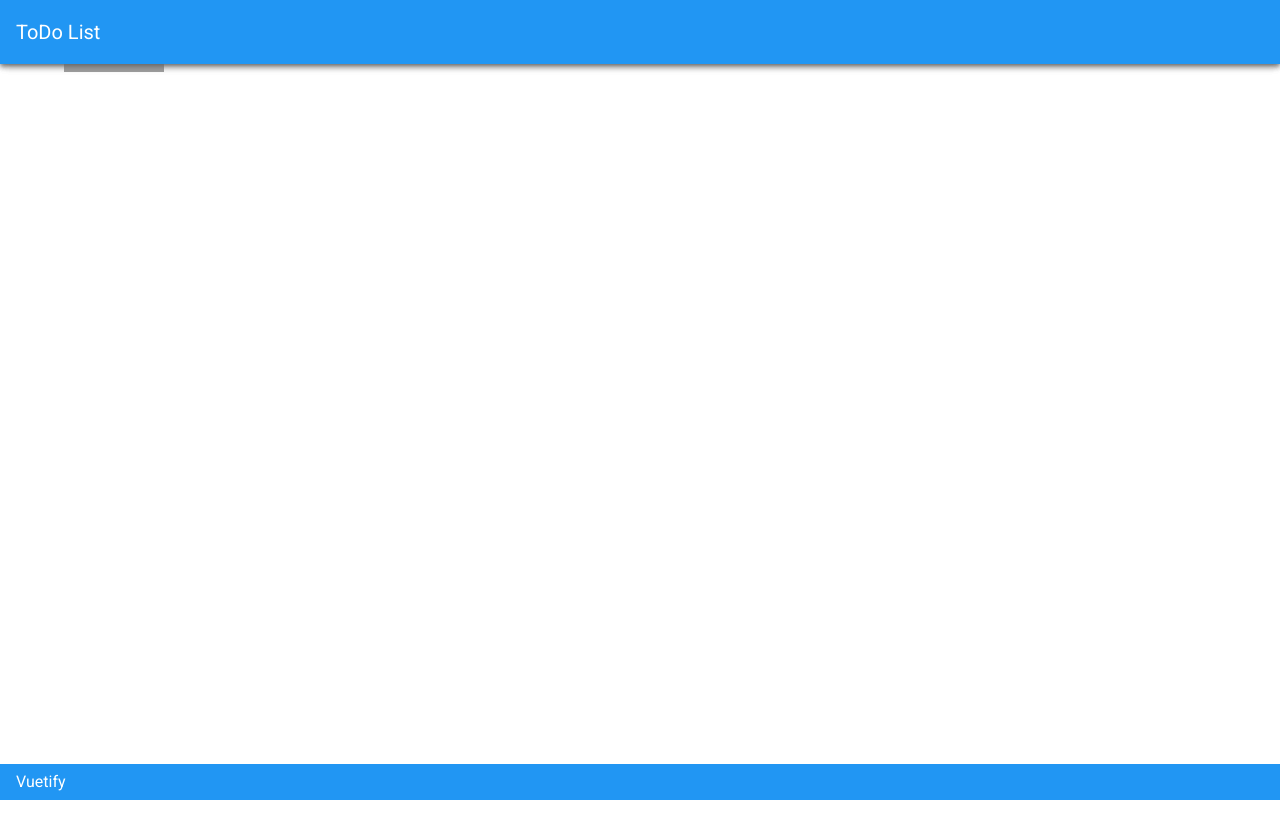
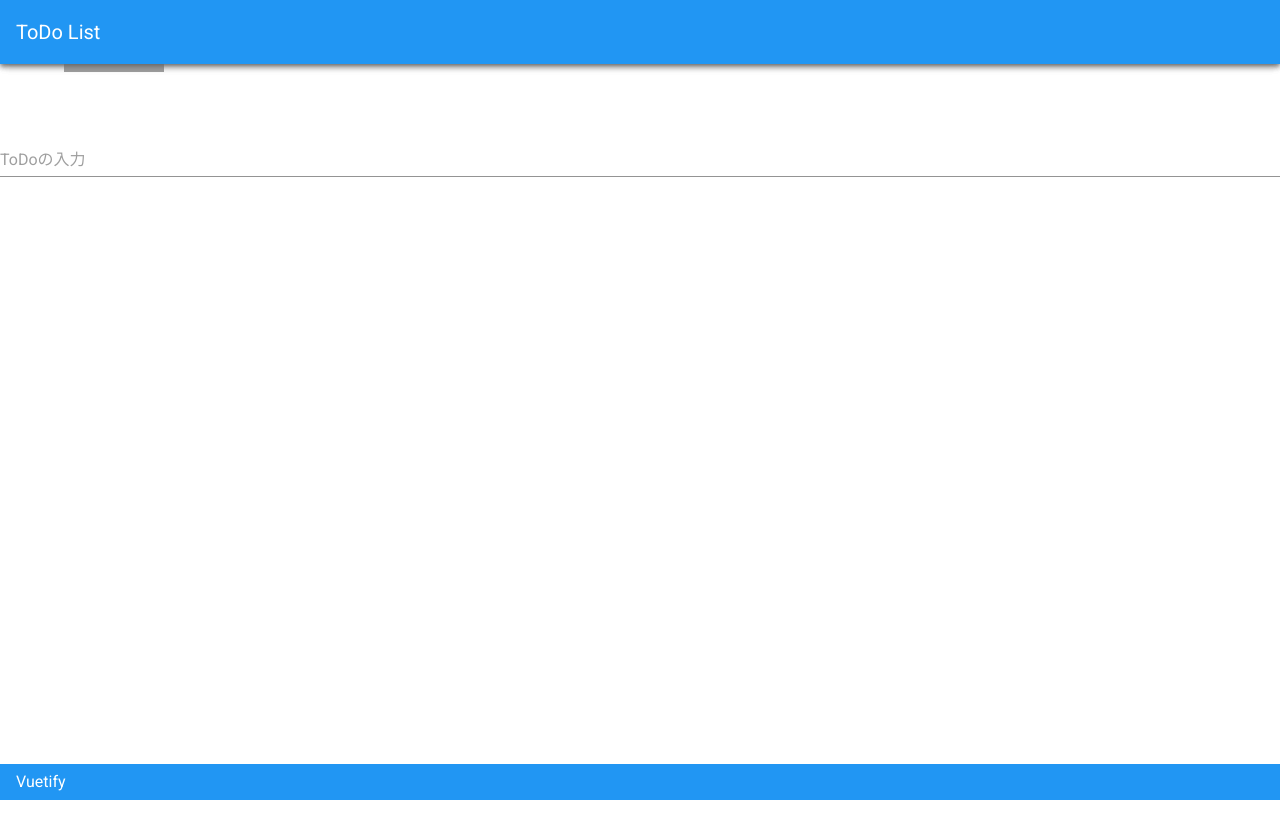
Before and after one commit to masa2205/vuetify-todo, a Vue app in the folder test-vue/vuetify-project/: page / in a window 1280 px wide. Shown: the top 838 px of the page. Built offline with nearby package versions, Linux system fonts and the light colour scheme; grey boxes are pictures that could not be loaded.

Commit message:
テキスト入力欄の追加

```diff
--- a/test-vue/vuetify-project/src/components/HelloWorld.vue
+++ b/test-vue/vuetify-project/src/components/HelloWorld.vue
@@ -3,6 +3,7 @@
     <v-app-bar color="info" dark app>
       <v-toolbar-title>ToDo List</v-toolbar-title>
     </v-app-bar>
+    <v-text-field placeholder="ToDoの入力"></v-text-field>
     <v-footer color="info" dark app>Vuetify</v-footer>
   </v-app>
 </template>
```
